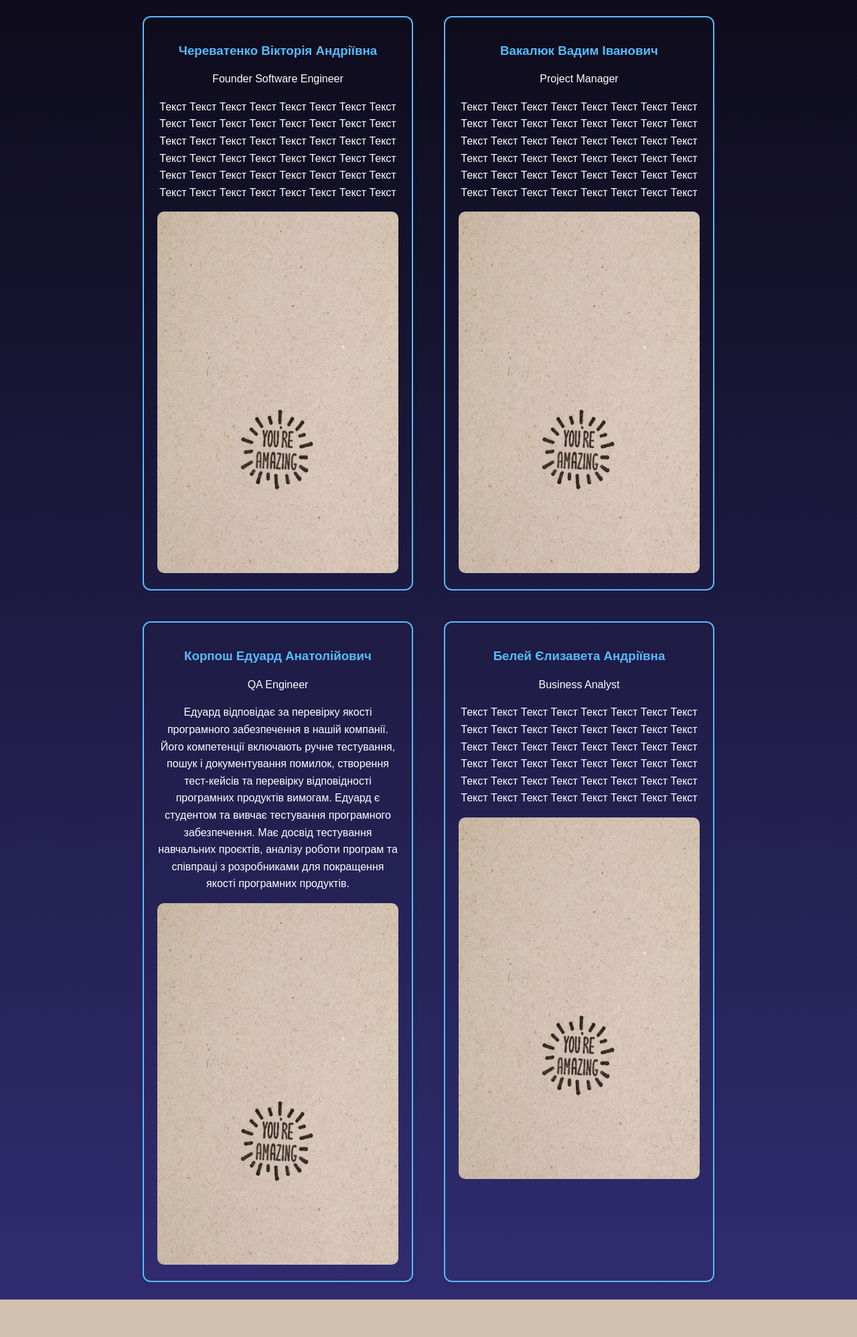
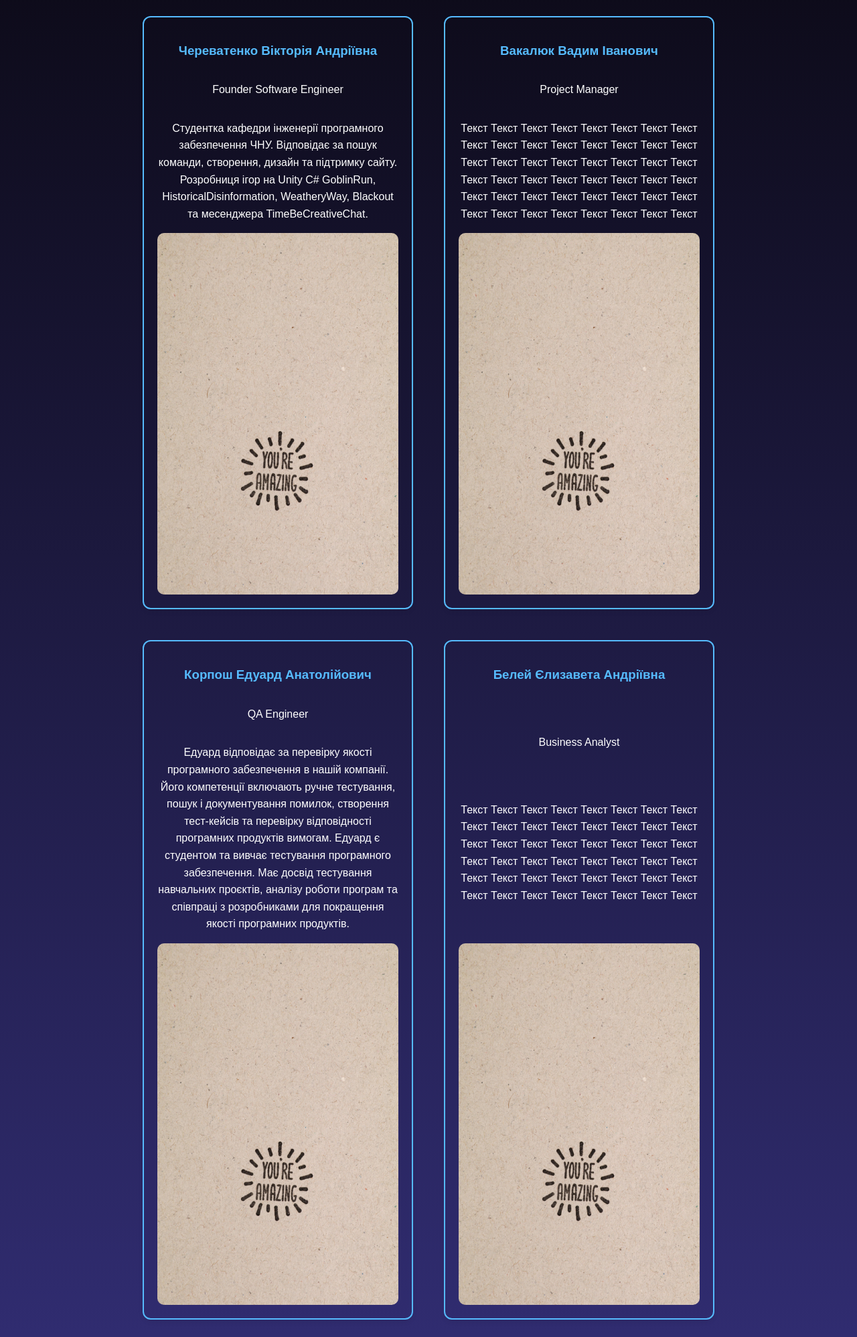
Before and after one commit to TimeBeCreative/TimeBeCreativeSoftwareCompany, a Django app: page /about in a window 1280 px wide. Shown: the part 390-2387 px from the top of the page at 67% size. Before the commit the page ends 2331 px from the top, so only its background shows below. Run offline with Django 5.2, Linux system fonts and the light colour scheme.

Commit message:
Fix avatars style

```diff
--- a/TimeBeCreativeSoftwareCompany/app/static/app/styles.css
+++ b/TimeBeCreativeSoftwareCompany/app/static/app/styles.css
@@ -1,6 +1,6 @@
 *{
     box-sizing:border-box;
-   /* outline:1px solid red;*/
+    /*outline:1px solid red;*/
 }
 
 
@@ -128,6 +128,10 @@ body {
 }
 
 .teamMember {
+    display: flex;               /* робимо flex-контейнер */
+    flex-direction: column;      /* вертикальне розташування */
+    justify-content: space-between;
+
     color:#07050a;
     background-color: #00000000;
     outline:#56bbff solid 2px;
@@ -138,6 +142,7 @@ body {
     height:auto;
     box-shadow: 0 4px 8px rgba(0, 0, 0, 0.1);
     transition: transform 0.3s, box-shadow 0.3s;
+    align-items:center;
 }
 
 .teamMember:hover {
@@ -145,6 +150,7 @@ body {
     box-shadow: 0 8px 16px rgba(0, 0, 0, 0.2);
 }
 .teamMember img {
+
     width:100%;
     height:auto;
     border-radius: 10px;
--- a/TimeBeCreativeSoftwareCompany/app/templates/app/about.html
+++ b/TimeBeCreativeSoftwareCompany/app/templates/app/about.html
@@ -15,8 +15,7 @@
             <p>Founder Software Engineer</p>
 
             <p>
-                Текст Текст Текст Текст Текст Текст Текст Текст Текст Текст Текст Текст Текст Текст Текст Текст Текст Текст Текст Текст Текст Текст Текст Текст
-               Текст Текст Текст Текст Текст Текст Текст Текст Текст Текст Текст Текст Текст Текст Текст Текст Текст Текст Текст Текст Текст Текст Текст Текст
+                Студентка кафедри інженерії програмного забезпечення ЧНУ. Відповідає за пошук команди, створення, дизайн та підтримку сайту. Розробниця ігор на Unity C# GoblinRun, HistoricalDisinformation, WeatheryWay, Blackout та месенджера TimeBeCreativeChat.
             </p>
 
 
```
